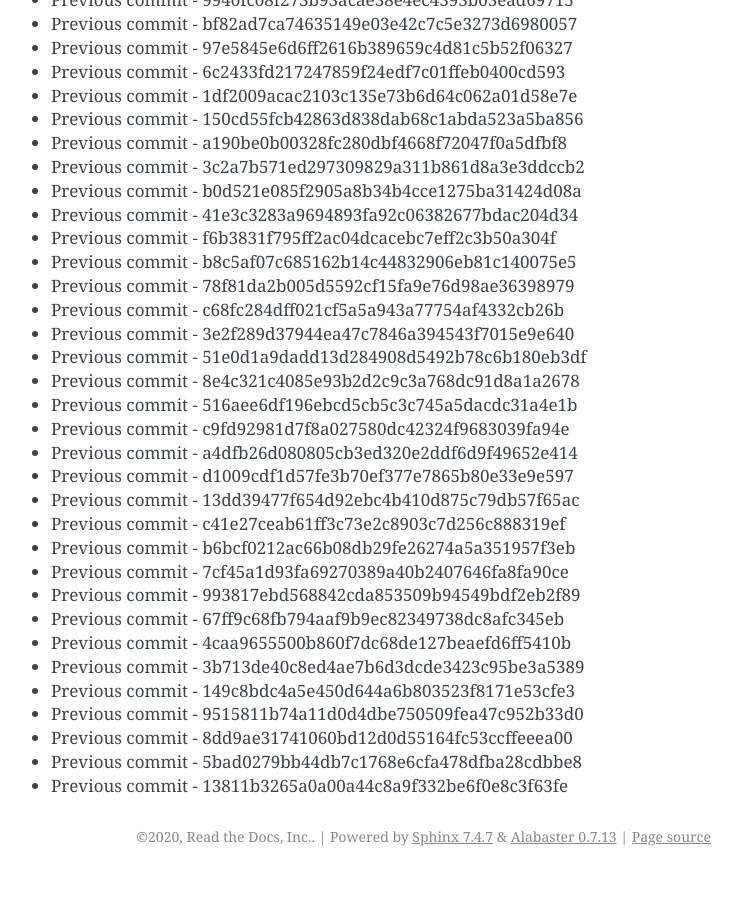
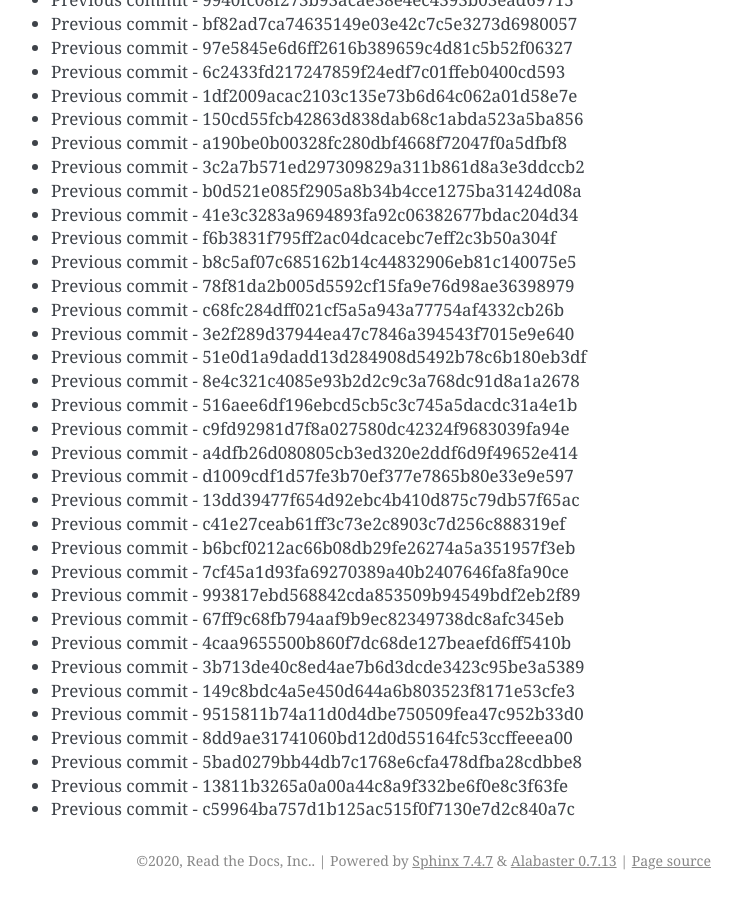
Before and after one commit to readthedocs/rtd-git-stresstest, a Sphinx documentation site: the page built from docs/updates.rst, in a window 1280 px wide and 900 px high, scrolled down 42847 px. Shown: the whole window, without its empty margins (399-1141 px from the left). Built offline with Sphinx 7.4.7, drawn with Linux system fonts in a browser that asks for light colours; before the commit the page ends 43723 px from its top, so only the background shows below that.

Commit message:
Generating commit from previous: c59964ba757d1b125ac515f0f7130e7d2c840a7c

```diff
--- a/docs/updates.rst
+++ b/docs/updates.rst
@@ -1832,3 +1832,4 @@ It can be tested for any performance characteristics.
 * Previous commit - 8dd9ae31741060bd12d0d55164fc53ccffeeea00
 * Previous commit - 5bad0279bb44db7c1768e6cfa478dfba28cdbbe8
 * Previous commit - 13811b3265a0a00a44c8a9f332be6f0e8c3f63fe
+* Previous commit - c59964ba757d1b125ac515f0f7130e7d2c840a7c
```
